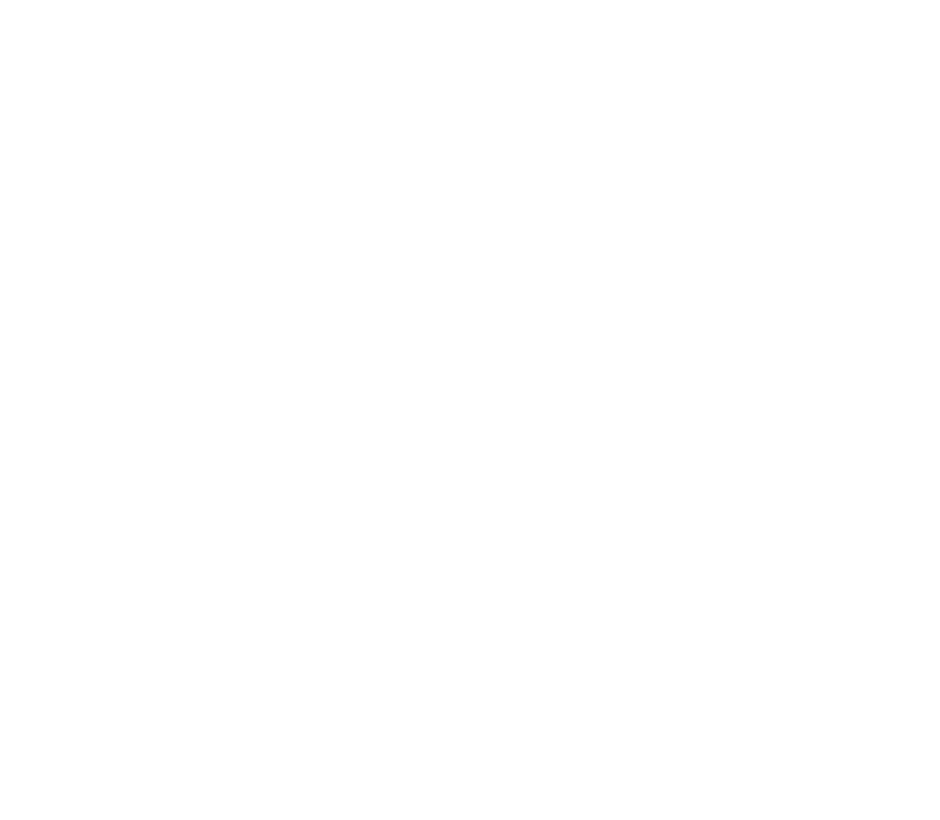
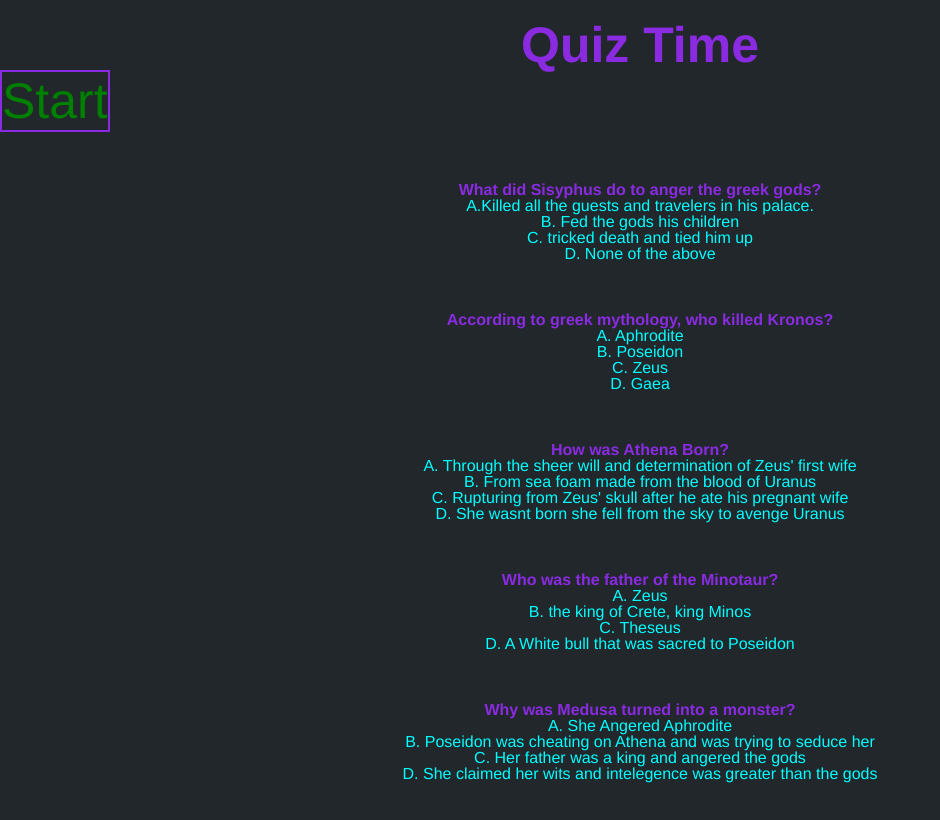
Before and after one commit to ChrisDorner1/QuizGame, a plain HTML site: page index.html in a window 1280 px wide. Shown: the whole page, without its empty margins (0-940 px from the left). Drawn offline with Linux system fonts and the light colour scheme.

Commit message:
added questions and some style

```diff
--- a/Assets/script.js
+++ b/Assets/script.js
@@ -0,0 +1 @@
+var startBtn = document.querySelector("#strtBtn")
--- a/Assets/style.css
+++ b/Assets/style.css
@@ -0,0 +1,43 @@
+:root {
+    --color1: blueviolet;
+}
+* {
+    background-color: #22272c;
+}
+section{
+    margin-top: 50px;
+}
+
+header h1 {
+    font-family: 'Franklin Gothic Medium', 'Arial Narrow', Arial, sans-serif;
+    font-size: 50px;
+    display: flex;
+    flex-wrap: wrap;
+    justify-content: center;
+    color: var(--color1);
+    margin-top: 20px;
+}
+.questions {
+    display: flex;
+    justify-content: center;
+    color: blueviolet;
+}
+.answers{
+    display: flex;
+    justify-content: center;
+    color: aqua;
+}
+
+.wrapper {
+    font-family: 'Franklin Gothic Medium', 'Arial Narrow', Arial, sans-serif;
+}
+
+#startbutton {
+    font-size: 50px;
+    color: green;
+    border-style: solid;
+    border-color: blueviolet;
+    display: flex;
+    flex-wrap: wrap;
+    justify-content: center;
+}
--- a/index.html
+++ b/index.html
@@ -9,7 +9,47 @@
     <title>Quiz Time</title>
 </head>
 <body>
-
+    <aside class="wrapper">
+        <header>
+            <h1>Quiz Time</h1>
+        </header>
+        <button id = "startbutton">Start</button>
+        <section>
+            <div> <h2 class="questions">What did Sisyphus do to anger the greek gods?</h2> </div>
+            <div class = "answers correct">A.Killed all the guests and travelers in his palace.</div>
+            <div class = "answers incorrect">B. Fed the gods his children</div>
+            <div class = "answers incorrect">C. tricked death and tied him up</div>
+            <div class = "answers incorrect">D. None of the above</div>
+        </section>
+        <section>
+            <div><h2 class="questions">According to greek mythology, who killed Kronos?</h2></div>
+            <div class = "answers incorrect">A. Aphrodite</div>
+            <div class = "answers incorrect">B. Poseidon</div>
+            <div class = "answers correct">C. Zeus</div>
+            <div class = "answers incorrect">D. Gaea</div>
+        </section>
+        <section>
+            <div><h2 class="questions">How was Athena Born?<h2></div>
+            <div class = "answers incorrect">A. Through the sheer will and determination of Zeus' first wife</div>
+            <div class = "answers incorrect">B. From sea foam made from the blood of Uranus</div>
+            <div class = "answers correct">C. Rupturing from Zeus' skull after he ate his pregnant wife</div>
+            <div class = "answers incorrect">D. She wasnt born she fell from the sky to avenge Uranus</div>
+        </section>
+        <section>
+            <div><h2 class="questions">Who was the father of the Minotaur?</h2></div>
+            <div class = "answers incorrect">A. Zeus</div>
+            <div class = "answers incorrect">B. the king of Crete, king Minos</div>
+            <div class = "answers incorrect">C. Theseus</div>
+            <div class = "answers correct">D. A White bull that was sacred to Poseidon</div>
+        </section>
+        <section>
+            <div><h2 class="questions">Why was Medusa turned into a monster?</h2></div>
+            <div class = "answers incorrect">A. She Angered Aphrodite</div>
+            <div class = "answers correct">B. Poseidon was cheating on Athena and was trying to seduce her</div>
+            <div class = "answers incorrect">C. Her father was a king and angered the gods</div>
+            <div class = "answers incorrect">D. She claimed her wits and intelegence was greater than the gods</div>
+        </section>
+    </aside>
     <script src="Assets/script.js"></script>
 </body>
 
```
Also changed, not shown: score.html (added, +22 -0 lines).
